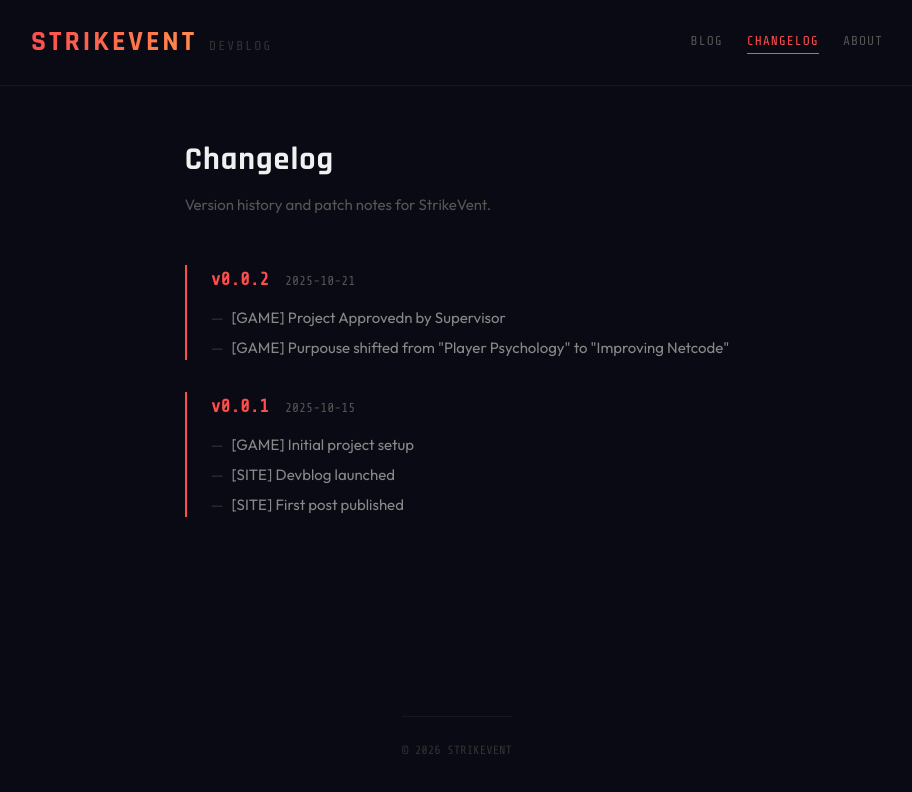
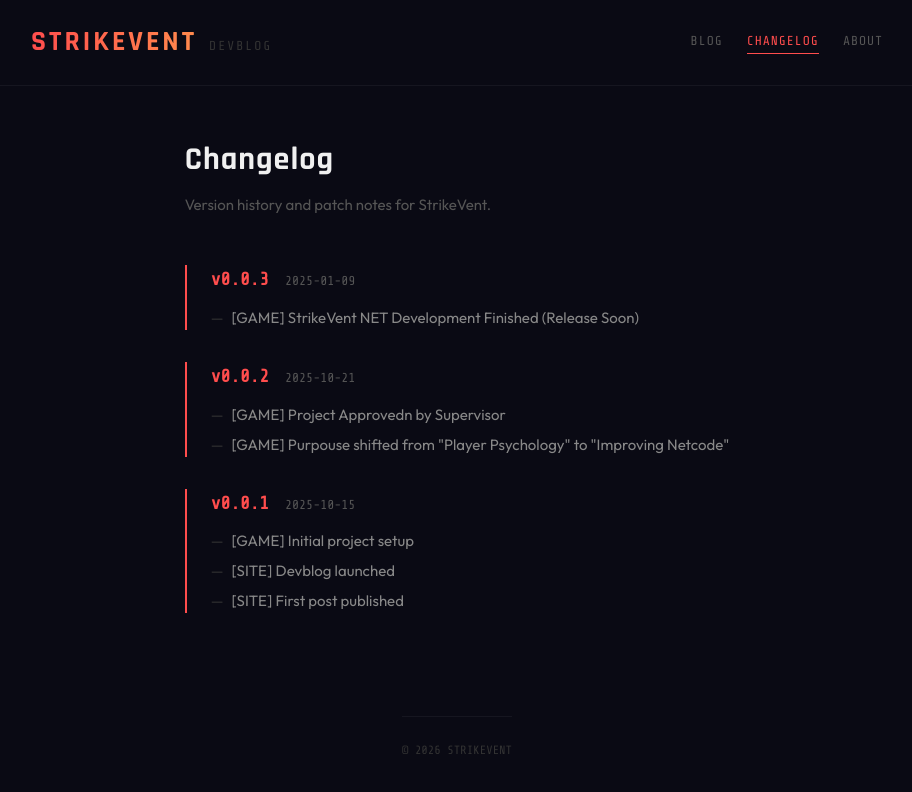
Before and after one commit to tak1b/StrikeVent-Devblog, a React (Vite) app: page /changelog in a window 1280 px wide. Shown: the top 792 px of the page, without its empty margins (183-1095 px from the left). Built offline with nearby package versions, Linux system fonts and the light colour scheme.

Commit message:
updated devlog, changelog

```diff
--- a/src/data/posts.js
+++ b/src/data/posts.js
@@ -5,6 +5,21 @@
 
 const posts = [
 
+  //Devblog-04
+  {
+    id: "devblog-04",
+    slug: "networking",
+    date: "2026-01-07",
+    tag: "DEVLOG",
+    title: "Devblog #04 — StrikeVent NET Alpha Complete",
+    summary:
+      "StikeVent NET alpha development completed",
+    body: `Hello guys, we are proud to announce that StrikeVent NET alpha is now complete. Once our project is completed we will release it to the public.
+    It's been a very long process in the making. Sorry that we can't release right now but just one more month and it will be ready for the public.
+
+  Thats all for now folks, take care.`,
+    image: "/images/devblog-03/happy-cat.jpg",
+  },
 
   //Devblog-03
   {
--- a/src/pages/ChangelogPage.jsx
+++ b/src/pages/ChangelogPage.jsx
@@ -3,7 +3,13 @@ export default function ChangelogPage() {
   const entries = [
 
     //0.0.3
-
+    {
+      version: "0.0.3",
+      date: "2025-01-09",
+      changes: [
+        "[GAME] StrikeVent NET Development Finished (Release Soon)",
+      ],
+    },
     //0.0.2
     {
       version: "0.0.2",
```
